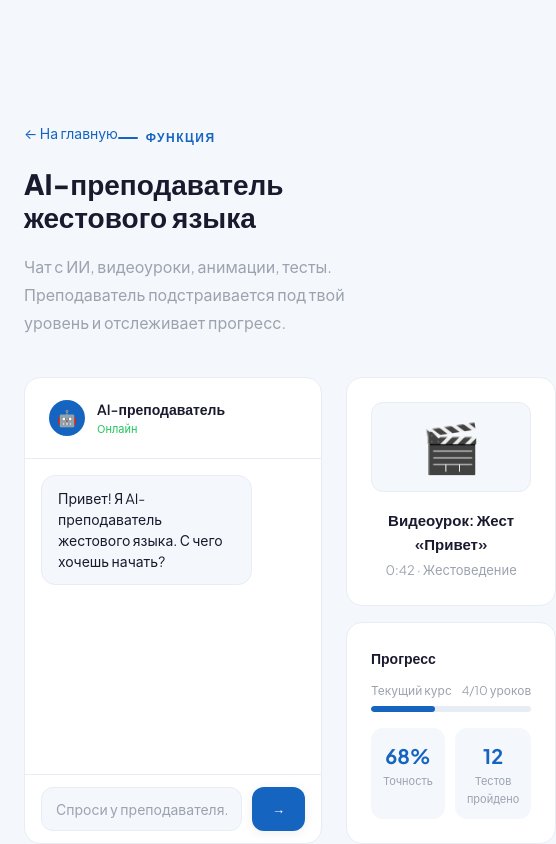
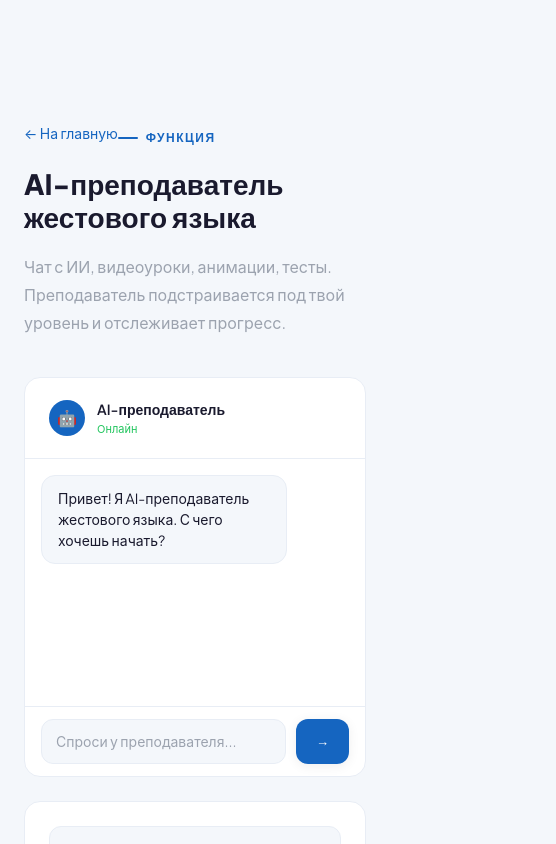
Before and after one commit to heardndb15/hearless16, a Next.js app in the folder landing/: page /ai-tutor in a window 390 px wide. Shown: the top 844 px of the page, 556 px wide, since content can reach past the window. Built offline with nearby package versions, Linux system fonts and the light colour scheme.

Commit message:
fix: make AI tutor chat/video layout responsive on mobile

```diff
--- a/landing/app/ai-tutor/page.tsx
+++ b/landing/app/ai-tutor/page.tsx
@@ -27,7 +27,7 @@ export default function AiTutorPage() {
           Чат с ИИ, видеоуроки, анимации, тесты. Преподаватель подстраивается под твой уровень и отслеживает прогресс.
         </p>
 
-        <div style={{ display: "grid", gridTemplateColumns: "1.2fr 1fr", gap: 24, marginTop: 40 }}>
+        <div className="ai-tutor-grid">
           {/* Chat */}
           <div style={{ background: "var(--bgCard)", borderRadius: "var(--radius)", border: "1px solid var(--border)", display: "flex", flexDirection: "column", minHeight: 400 }}>
             <div style={{ padding: "20px 24px", borderBottom: "1px solid var(--border)", display: "flex", alignItems: "center", gap: 12 }}>
```
